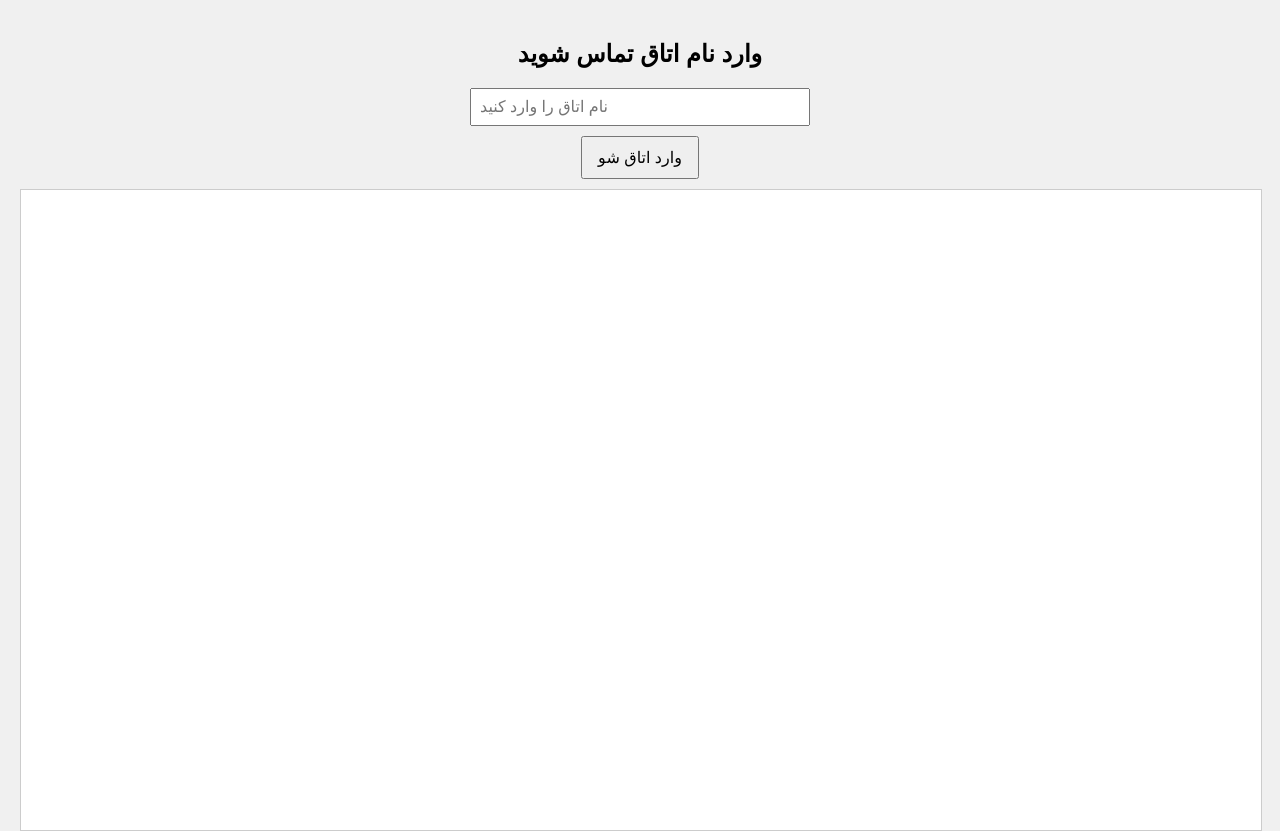
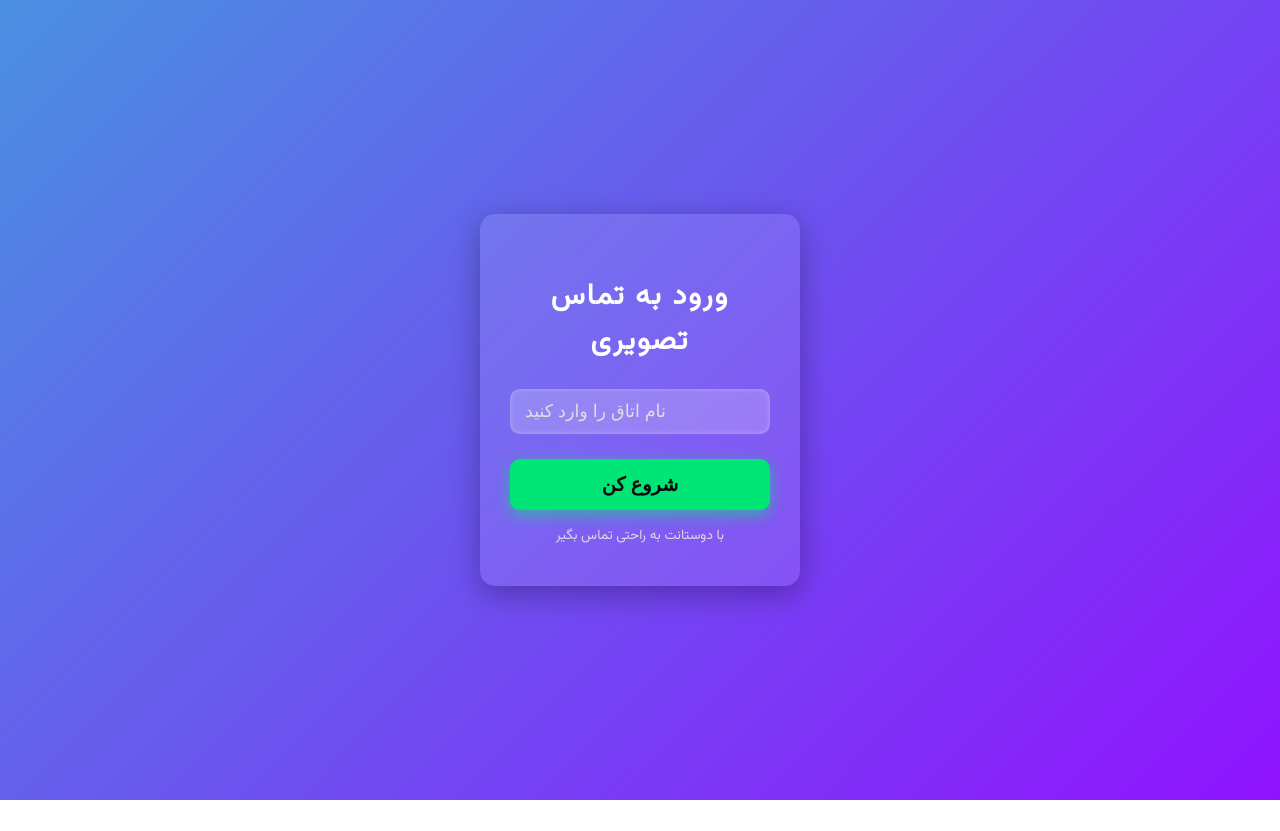
Before and after one commit to manibaninajar/video-call-app, a plain HTML site: page index.html in a window 1280 px wide. After the commit the page ends 800 px from the top, so only its background shows below. Drawn offline with Linux system fonts and the light colour scheme.

Commit message:
index.html

```diff
--- a/index.html
+++ b/index.html
@@ -3,67 +3,109 @@
 <head>
   <meta charset="UTF-8" />
   <meta name="viewport" content="width=device-width, initial-scale=1" />
-  <title>اپ تماس تصویری PWA</title>
-  <link rel="manifest" href="manifest.json" />
+  <title>شروع تماس تصویری</title>
   <style>
-    body, html { margin:0; padding:10px; height:100%; font-family: Arial, sans-serif; background:#f0f0f0; }
-    #meet { width: 100%; height: 80vh; margin-top: 10px; border: 1px solid #ccc; background:#fff; }
-    #joinSection { max-width: 400px; margin: auto; text-align: center; }
-    input[type="text"] { padding: 8px; width: 80%; font-size: 16px; }
-    button { padding: 10px 15px; font-size: 16px; cursor: pointer; margin-top: 10px; }
+    @import url('https://fonts.googleapis.com/css2?family=Vazirmatn&display=swap');
+
+    * {
+      box-sizing: border-box;
+    }
+    body {
+      margin: 0;
+      font-family: 'Vazirmatn', sans-serif;
+      background: linear-gradient(135deg, #4a90e2, #9013fe);
+      height: 100vh;
+      display: flex;
+      justify-content: center;
+      align-items: center;
+      color: #fff;
+    }
+    .container {
+      background: rgba(255, 255, 255, 0.1);
+      padding: 40px 30px;
+      border-radius: 15px;
+      width: 320px;
+      box-shadow: 0 8px 30px rgba(0, 0, 0, 0.3);
+      text-align: center;
+    }
+    h1 {
+      margin-bottom: 25px;
+      font-weight: 700;
+      font-size: 1.8rem;
+      letter-spacing: 2px;
+    }
+    input[type="text"] {
+      width: 100%;
+      padding: 12px 15px;
+      border-radius: 10px;
+      border: none;
+      font-size: 1.1rem;
+      outline: none;
+      transition: background-color 0.3s ease;
+      background: rgba(255, 255, 255, 0.2);
+      color: #fff;
+      box-shadow: inset 0 0 5px rgba(255, 255, 255, 0.3);
+    }
+    input[type="text"]::placeholder {
+      color: #e0e0e0;
+    }
+    input[type="text"]:focus {
+      background: rgba(255, 255, 255, 0.35);
+      box-shadow: 0 0 8px #fff;
+    }
+    button {
+      margin-top: 25px;
+      width: 100%;
+      padding: 14px 0;
+      border-radius: 10px;
+      border: none;
+      background: #00e676;
+      color: #0b0b0b;
+      font-weight: 700;
+      font-size: 1.2rem;
+      cursor: pointer;
+      box-shadow: 0 5px 15px rgba(0, 230, 118, 0.6);
+      transition: background-color 0.3s ease, box-shadow 0.3s ease;
+    }
+    button:hover {
+      background: #00c853;
+      box-shadow: 0 8px 20px rgba(0, 200, 83, 0.9);
+    }
+    .footer {
+      margin-top: 15px;
+      font-size: 0.85rem;
+      color: #dcdcdc;
+    }
   </style>
 </head>
 <body>
+  <div class="container">
+    <h1>ورود به تماس تصویری</h1>
+    <form id="roomForm">
+      <input
+        type="text"
+        id="roomName"
+        placeholder="نام اتاق را وارد کنید"
+        required
+        autocomplete="off"
+        maxlength="30"
+      />
+      <button type="submit">شروع کن</button>
+    </form>
+    <div class="footer">با دوستانت به راحتی تماس بگیر</div>
+  </div>
 
-<div id="joinSection">
-  <h2>وارد نام اتاق تماس شوید</h2>
-  <input type="text" id="roomNameInput" placeholder="نام اتاق را وارد کنید" />
-  <br />
-  <button onclick="joinRoom()">وارد اتاق شو</button>
-</div>
-
-<div id="meet"></div>
-
-<script src='https://meet.jit.si/external_api.js'></script>
-<script>
-  let api = null;
-
-  function joinRoom() {
-    const roomName = document.getElementById('roomNameInput').value.trim();
-    if (!roomName) {
-      alert('لطفا نام اتاق را وارد کنید');
-      return;
-    }
-
-    // اگر قبلاً تماس بود، حذفش کن
-    if (api) {
-      api.dispose();
-    }
-
-    document.getElementById('joinSection').style.display = 'none';
-
-    const domain = "meet.jit.si";
-    const options = {
-      roomName: roomName,
-      parentNode: document.querySelector('#meet'),
-      width: "100%",
-      height: "100%",
-      lang: "fa"
-    };
-
-    api = new JitsiMeetExternalAPI(domain, options);
-  }
-</script>
-
-<script>
-  if ('serviceWorker' in navigator) {
-    window.addEventListener('load', () => {
-      navigator.serviceWorker.register('sw.js').then(() => {
-        console.log('Service Worker ثبت شد');
-      });
+  <script>
+    const form = document.getElementById('roomForm');
+    form.addEventListener('submit', (e) => {
+      e.preventDefault();
+      const room = document.getElementById('roomName').value.trim();
+      if (room) {
+        // اینجا لینک تماس تصویری رو باز می‌کنیم (مثال با Jitsi)
+        const url = `https://meet.jit.si/${encodeURIComponent(room)}`;
+        window.location.href = url;
+      }
     });
-  }
-</script>
-
+  </script>
 </body>
 </html>
```
